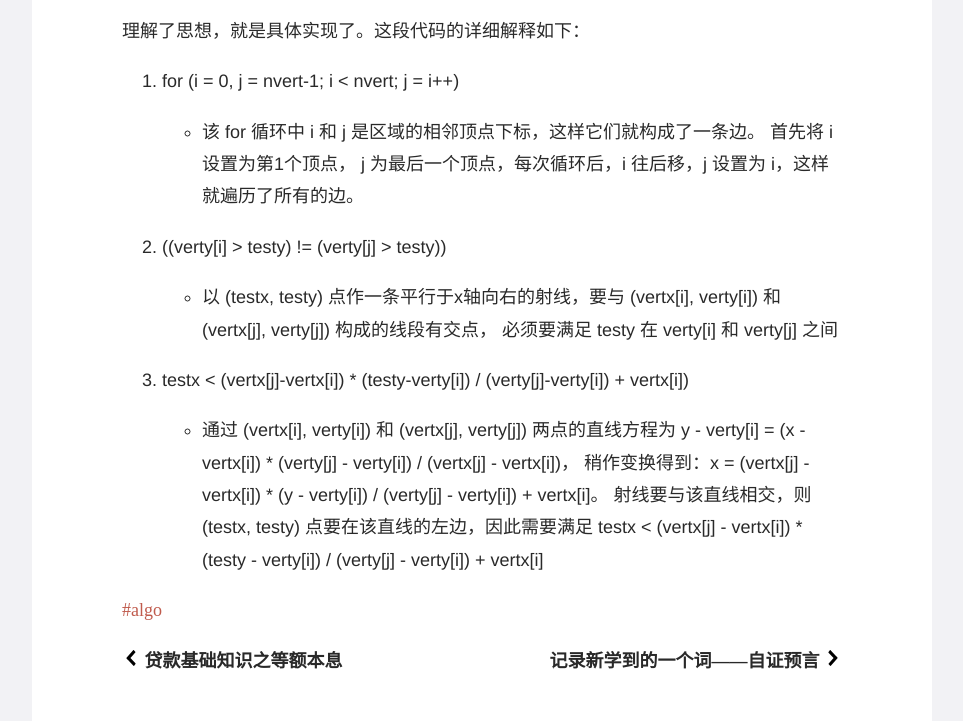
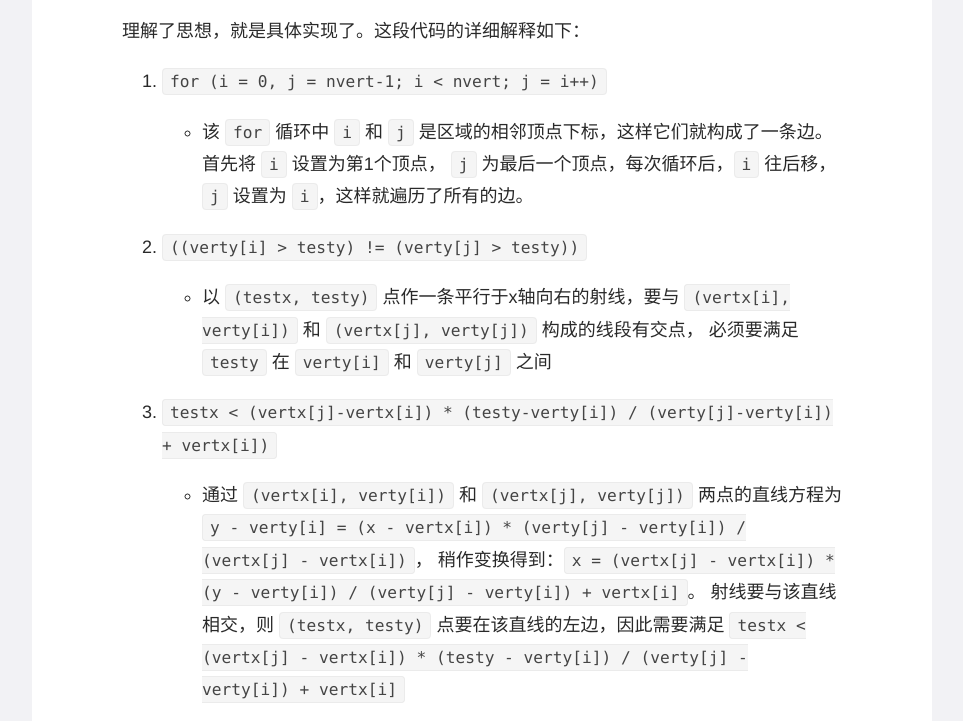
Before and after one commit to m142/m142.github.io, a plain HTML site: page p/2018/pnpoly/index.html in a window 1280 px wide. Shown: the part 1001-1722 px from the top of the page, without its empty margins (158-1121 px from the left). Drawn offline with nearby package versions, Linux system fonts and the light colour scheme; some packages are replaced by stand-ins of ours.

Commit message:
rebuilding site 2018-11-13 22:57:20

```diff
--- a/p/2018/pnpoly/index.html
+++ b/p/2018/pnpoly/index.html
@@ -307,26 +307,26 @@ if (!doNotTrack) {
 <p>理解了思想，就是具体实现了。这段代码的详细解释如下：</p>
 
 <ol>
-<li><p>for (i = 0, j = nvert-1; i &lt; nvert; j = i++)</p>
+<li><p><code>for (i = 0, j = nvert-1; i &lt; nvert; j = i++)</code></p>
 
 <ul>
-<li>该 for 循环中 i 和 j 是区域的相邻顶点下标，这样它们就构成了一条边。
-首先将 i 设置为第1个顶点， j 为最后一个顶点，每次循环后，i 往后移，j 设置为 i，这样就遍历了所有的边。</li>
+<li>该 <code>for</code> 循环中 <code>i</code> 和 <code>j</code> 是区域的相邻顶点下标，这样它们就构成了一条边。
+首先将 <code>i</code> 设置为第1个顶点， <code>j</code> 为最后一个顶点，每次循环后，<code>i</code> 往后移，<code>j</code> 设置为 <code>i</code>，这样就遍历了所有的边。</li>
 </ul></li>
 
-<li><p>((verty[i] &gt; testy) != (verty[j] &gt; testy))</p>
+<li><p><code>((verty[i] &gt; testy) != (verty[j] &gt; testy))</code></p>
 
 <ul>
-<li>以 (testx, testy) 点作一条平行于x轴向右的射线，要与 (vertx[i], verty[i]) 和 (vertx[j], verty[j]) 构成的线段有交点，
-必须要满足 testy 在 verty[i] 和 verty[j] 之间</li>
+<li>以 <code>(testx, testy)</code> 点作一条平行于x轴向右的射线，要与 <code>(vertx[i], verty[i])</code> 和 <code>(vertx[j], verty[j])</code> 构成的线段有交点，
+必须要满足 <code>testy</code> 在 <code>verty[i]</code> 和 <code>verty[j]</code> 之间</li>
 </ul></li>
 
-<li><p>testx &lt; (vertx[j]-vertx[i]) * (testy-verty[i]) / (verty[j]-verty[i]) + vertx[i])</p>
+<li><p><code>testx &lt; (vertx[j]-vertx[i]) * (testy-verty[i]) / (verty[j]-verty[i]) + vertx[i])</code></p>
 
 <ul>
-<li>通过 (vertx[i], verty[i]) 和 (vertx[j], verty[j]) 两点的直线方程为 y - verty[i] = (x - vertx[i]) * (verty[j] - verty[i]) / (vertx[j] - vertx[i])，
-稍作变换得到：x = (vertx[j] - vertx[i]) * (y - verty[i]) / (verty[j] - verty[i]) + vertx[i]。
-射线要与该直线相交，则 (testx, testy) 点要在该直线的左边，因此需要满足 testx &lt; (vertx[j] - vertx[i]) * (testy - verty[i]) / (verty[j] - verty[i]) + vertx[i]</li>
+<li>通过 <code>(vertx[i], verty[i])</code> 和 <code>(vertx[j], verty[j])</code> 两点的直线方程为 <code>y - verty[i] = (x - vertx[i]) * (verty[j] - verty[i]) / (vertx[j] - vertx[i])</code>，
+稍作变换得到：<code>x = (vertx[j] - vertx[i]) * (y - verty[i]) / (verty[j] - verty[i]) + vertx[i]</code>。
+射线要与该直线相交，则 <code>(testx, testy)</code> 点要在该直线的左边，因此需要满足 <code>testx &lt; (vertx[j] - vertx[i]) * (testy - verty[i]) / (verty[j] - verty[i]) + vertx[i]</code></li>
 </ul></li>
 </ol>
 
```
